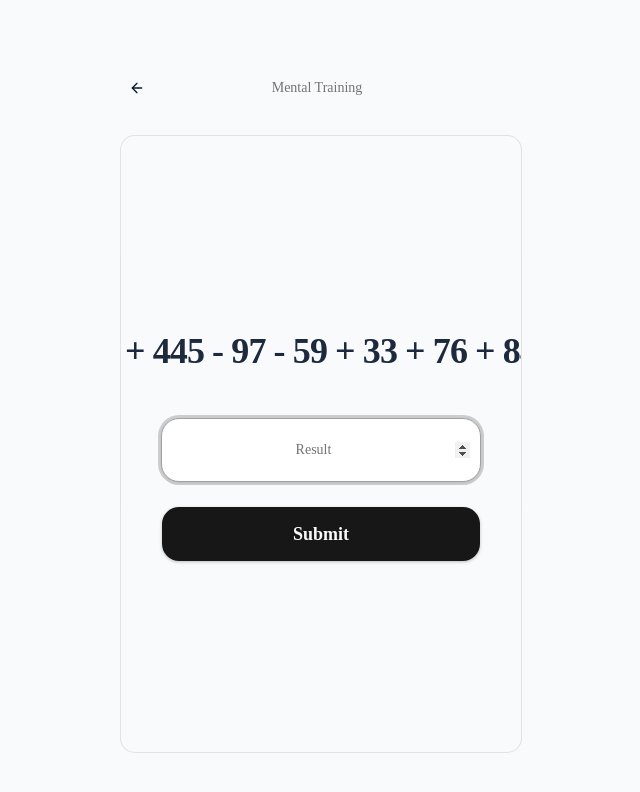
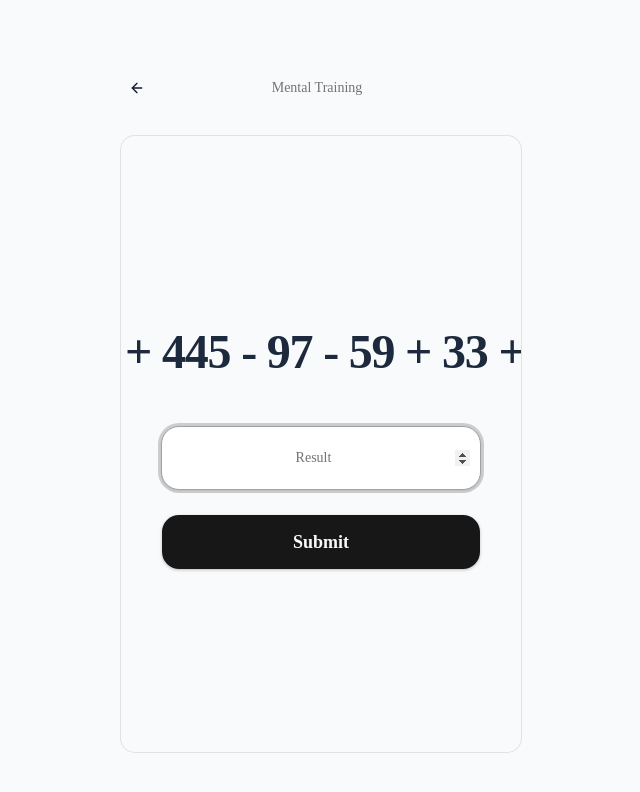
Before and after one commit to Wapeto/calculus-v2, a Next.js app: page /run in a window 1280 px wide. Shown: the top 792 px of the page, without its empty margins (319-959 px from the left). Built offline with nearby package versions, Linux system fonts and the light colour scheme.

Commit message:
style: increase equation font size

```diff
--- a/app/run/page.tsx
+++ b/app/run/page.tsx
@@ -90,7 +90,7 @@ export default function Run() {
               <CardContent className="space-y-10 p-0 text-center">
                 <div
                   className="font-bold tracking-tight text-slate-800 whitespace-nowrap w-full text-center px-1"
-                  style={{ fontSize: `min(2.25rem, calc(140vw / ${equation.expression.length + 4}))` }}
+                  style={{ fontSize: `min(3rem, calc(190vw / ${equation.expression.length + 4}))` }}
                 >
                   {equation.expression} = ?
                 </div>
```
